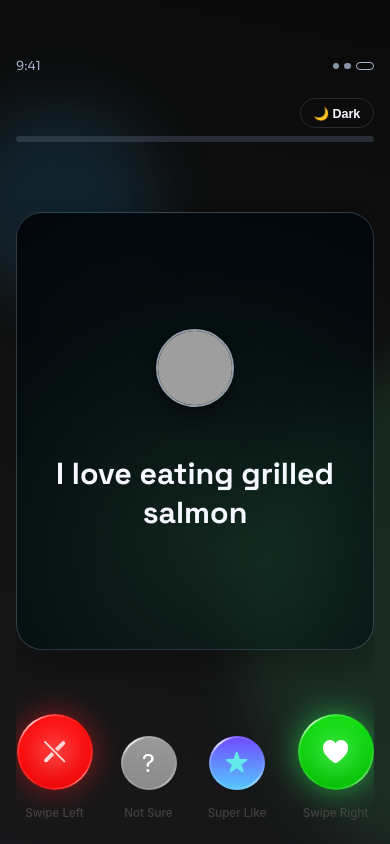
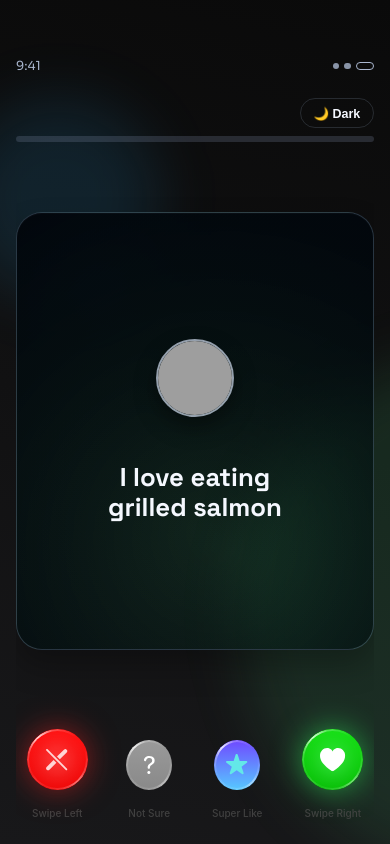
Before and after one commit to shubham-shinde-442/Taste-Profile, a React (Vite) app: page /swipe in a window 390 px wide. Built offline with nearby package versions, Linux system fonts and the light colour scheme; grey boxes are pictures that could not be loaded.

Commit message:
feat(ui-shell): improve mobile frame scaling and responsive spacing

```diff
--- a/src/components/AppFrame.tsx
+++ b/src/components/AppFrame.tsx
@@ -7,6 +7,7 @@ interface AppFrameProps {
 export function AppFrame({ children }: AppFrameProps): JSX.Element {
   return (
     <div className="app-bg">
+      <div className="phone-shell-stage">
         <main className="phone-shell">
           <div className="background-orbs" aria-hidden>
             <div className="background-orb background-orb-blue" />
@@ -30,5 +31,6 @@ export function AppFrame({ children }: AppFrameProps): JSX.Element {
           <section className="page-container">{children}</section>
         </main>
       </div>
+    </div>
   );
 }
--- a/src/styles.css
+++ b/src/styles.css
@@ -3,6 +3,10 @@
 :root {
   --font-heading: "Space Grotesk", sans-serif;
   --font-body: "Sora", sans-serif;
+  --phone-shell-width: 440px;
+  --phone-shell-height: 956px;
+  --app-shell-padding-x: 24px;
+  --app-shell-padding-y: 0px;
   --radius-lg: 26px;
   --radius-md: 18px;
   --radius-pill: 999px;
@@ -96,6 +100,18 @@
   box-sizing: border-box;
 }
 
+html,
+body,
+#root {
+  height: 100%;
+  min-height: 100vh;
+}
+
+html {
+  background: linear-gradient(140deg, var(--bg-start), var(--bg-end));
+  overflow: hidden;
+}
+
 body {
   margin: 0;
   min-height: 100vh;
@@ -103,7 +119,7 @@ body {
   color: var(--text-primary);
   background: linear-gradient(140deg, var(--bg-start), var(--bg-end));
   transition: background var(--motion-slow) ease, color var(--motion-fast) ease;
-  overflow-x: hidden;
+  overflow: hidden;
 }
 
 a {
@@ -112,18 +128,32 @@ a {
 
 .app-bg {
   min-height: 100vh;
+  height: 100vh;
   display: grid;
-  place-items: center;
-  padding: var(--space-4);
+  justify-items: center;
+  align-items: start;
+  padding: var(--app-shell-padding-y) var(--app-shell-padding-x);
   position: relative;
   overflow: hidden;
-  overflow-x: hidden;
+}
+
+.phone-shell-stage {
+  --shell-scale: min(
+    1,
+    calc((100vw - (var(--app-shell-padding-x) * 2)) / var(--phone-shell-width)),
+    calc((100vh - (var(--app-shell-padding-y) * 2)) / var(--phone-shell-height))
+  );
+  width: calc(var(--phone-shell-width) * var(--shell-scale));
+  height: calc(var(--phone-shell-height) * var(--shell-scale));
+  position: relative;
 }
 
 .phone-shell {
-  width: min(100%, 440px);
-  min-height: 956px;
-  max-height: 956px;
+  width: var(--phone-shell-width);
+  height: var(--phone-shell-height);
+  min-height: var(--phone-shell-height);
+  max-height: var(--phone-shell-height);
+  container-type: inline-size;
   border-radius: 34px;
   border: 1px solid var(--screen-border);
   background: var(--shell-bg);
@@ -133,6 +163,10 @@ a {
   display: flex;
   flex-direction: column;
   position: relative;
+  top: 0;
+  left: 0;
+  transform: scale(var(--shell-scale));
+  transform-origin: top left;
   overflow: hidden;
   overflow-x: hidden;
 }
@@ -241,6 +275,7 @@ a {
 
 .page-container {
   flex: 1;
+  min-height: 0;
   display: flex;
   align-items: stretch;
   overflow-y: auto;
@@ -283,9 +318,11 @@ a {
 
 .page-title-block.intro-title-block h1 {
   font-family: "SF Pro Display", "SF Pro Text", var(--font-heading), sans-serif;
-  font-size: 34px;
-  line-height: 44px;
+  max-width: 100%;
+  font-size: clamp(29px, 7cqw, 32px);
+  line-height: 1.2;
   letter-spacing: 0.4px;
+  text-wrap: balance;
 }
 
 .intro-title-block p {
@@ -294,15 +331,24 @@ a {
 
 .page-title-block h1 {
   margin: 0;
+  width: 100%;
+  max-width: 100%;
+  min-width: 0;
   font-family: var(--font-heading);
   letter-spacing: -0.02em;
   font-size: clamp(1.65rem, 2.6vw, 2rem);
+  overflow-wrap: anywhere;
+  white-space: normal;
 }
 
 .page-title-block p {
   margin: 0.35rem 0 0;
+  width: 100%;
+  max-width: 100%;
+  min-width: 0;
   color: var(--text-secondary);
   line-height: 1.4;
+  overflow-wrap: anywhere;
 }
 
 .hero-card,
@@ -619,6 +665,9 @@ a {
   position: relative;
   z-index: 1;
   text-align: center;
+  width: 100%;
+  max-width: 100%;
+  min-width: 0;
   padding: var(--space-3);
   display: flex;
   flex-direction: column;
@@ -627,6 +676,9 @@ a {
 }
 
 .intro-card-content {
+  width: 100%;
+  max-width: 100%;
+  min-width: 0;
   justify-content: center;
   gap: 31px;
   padding: 45px 12px;
@@ -639,11 +691,16 @@ a {
 
 .intro-card-content h2 {
   margin: 0;
+  width: 100%;
+  max-width: 100%;
+  min-width: 0;
   font-family: "SF Pro Display", "SF Pro Text", var(--font-heading), sans-serif;
   font-size: 26px;
   line-height: 30px;
   letter-spacing: -0.56px;
   color: var(--intro-copy);
+  overflow-wrap: anywhere;
+  white-space: normal;
 }
 
 .intro-card-content h2 + p {
@@ -652,14 +709,16 @@ a {
 
 .intro-card-content p {
   margin: 0;
-  width: 378px;
+  width: 100%;
   max-width: 100%;
+  min-width: 0;
   font-family: "SF Pro Display", "SF Pro Text", var(--font-body), sans-serif;
   font-size: 20px;
   font-weight: 400;
   line-height: 30px;
   letter-spacing: -0.56px;
   color: var(--intro-copy);
+  overflow-wrap: anywhere;
 }
 
 .intro-card-content .muted {
@@ -688,8 +747,9 @@ a {
 }
 
 .intro-note {
-  width: 378px;
+  width: 100%;
   max-width: 100%;
+  min-width: 0;
   color: var(--intro-copy);
   font-size: 15px;
   font-weight: 400;
@@ -718,8 +778,14 @@ a {
 
 .swipe-card-content h2 {
   margin: 0;
+  width: 100%;
+  max-width: 100%;
+  min-width: 0;
   font-family: var(--font-heading);
-  font-size: 1.90rem;
+  font-size: clamp(1.6rem, 7.2cqw, 1.9rem);
+  line-height: 1.15;
+  overflow-wrap: anywhere;
+  text-wrap: balance;
 }
 
 .swipe-card-content p {
@@ -734,12 +800,18 @@ a {
 
 .actions-wrap {
   display: flex;
-  justify-content: center;
+  justify-content: space-between;
   align-items: flex-end;
-  gap: 28px;
+  width: 100%;
+  max-width: 100%;
+  min-width: 0;
+  gap: clamp(8px, 3.2cqw, 18px);
   min-height: 112px;
+  padding-left: clamp(8px, 3cqw, 16px);
+  padding-right: clamp(8px, 3cqw, 16px);
   padding-top: 0.05rem;
   padding-bottom: 8px;
+  overflow: visible;
 }
 
 .action-stack {
@@ -748,10 +820,12 @@ a {
   align-items: center;
   justify-content: flex-end;
   gap: 16px;
+  flex: 0 1 auto;
+  min-width: 0;
 }
 
 .action-large {
-  width: 76px;
+  width: clamp(60px, 17cqw, 76px);
   height: 108px;
 }
 
@@ -760,16 +834,16 @@ a {
 }
 
 .group-39 {
-  width: 56px;
+  width: clamp(44px, 12.75cqw, 56px);
 }
 
 .group-40 {
-  width: 65px;
+  width: clamp(50px, 14.75cqw, 65px);
 }
 
 .group-42,
 .group-43 {
-  width: 76px;
+  width: clamp(60px, 17cqw, 76px);
 }
 
 .swipe-action {
@@ -778,8 +852,8 @@ a {
   --rim-size: 2px;
   border: 0;
   border-radius: 50%;
-  width: 76px;
-  height: 76px;
+  width: clamp(60px, 17cqw, 76px);
+  height: clamp(60px, 17cqw, 76px);
   aspect-ratio: 1 / 1;
   padding: 0;
   color: #fff;
@@ -791,8 +865,8 @@ a {
 }
 
 .action-small .swipe-action {
-  width: 56px;
-  height: 62px;
+  width: clamp(44px, 12.75cqw, 56px);
+  height: clamp(48px, 14cqw, 62px);
   aspect-ratio: auto;
   --rim-size: 1.6px;
 }
@@ -840,14 +914,14 @@ a {
   display: flex;
   justify-content: center;
   align-items: center;
-  width: 76px;
-  height: 76px;
+  width: clamp(60px, 17cqw, 76px);
+  height: clamp(60px, 17cqw, 76px);
   aspect-ratio: 1 / 1;
 }
 
 .action-small .action-icon-wrap {
-  width: 44px;
-  height: 44px;
+  width: clamp(36px, 10cqw, 44px);
+  height: clamp(36px, 10cqw, 44px);
   aspect-ratio: auto;
 }
 
@@ -865,7 +939,7 @@ a {
 .action-label {
   font-family: "SF Pro Display", "SF Pro Text", "Sora", sans-serif;
   font-weight: 510;
-  font-size: 11.6092px;
+  font-size: clamp(10px, 2.6cqw, 11.6092px);
   line-height: 14px;
   color: var(--action-label-color);
   text-align: center;
@@ -942,10 +1016,12 @@ a {
 
 .results-title-block h1 {
   font-family: "SF Pro Display", "SF Pro Text", var(--font-heading), sans-serif;
-  font-size: 34px;
-  line-height: 41px;
+  max-width: 100%;
+  font-size: clamp(29px, 6.6cqw, 32px);
+  line-height: 1.15;
   letter-spacing: 0.4px;
   color: var(--title-primary);
+  text-wrap: balance;
 }
 
 .results-title-block p {
@@ -1465,14 +1541,29 @@ a {
 }
 
 @media (max-width: 600px) {
+  html,
+  body,
+  #root {
+    min-height: 100dvh;
+  }
+
   .app-bg {
+    min-height: 100dvh;
+    height: 100dvh;
     padding: 0;
+  }
+
+  .phone-shell-stage {
+    width: 100%;
+    height: 100%;
+    --shell-scale: 1;
   }
 
   .phone-shell {
     width: 100%;
-    min-height: 100vh;
-    max-height: 100vh;
+    height: 100dvh;
+    min-height: 100dvh;
+    max-height: 100dvh;
     padding: 0 16px 16px;
     border-radius: 0;
     border: 0;
```
Lines whose indentation alone changed are shown as unchanged.
